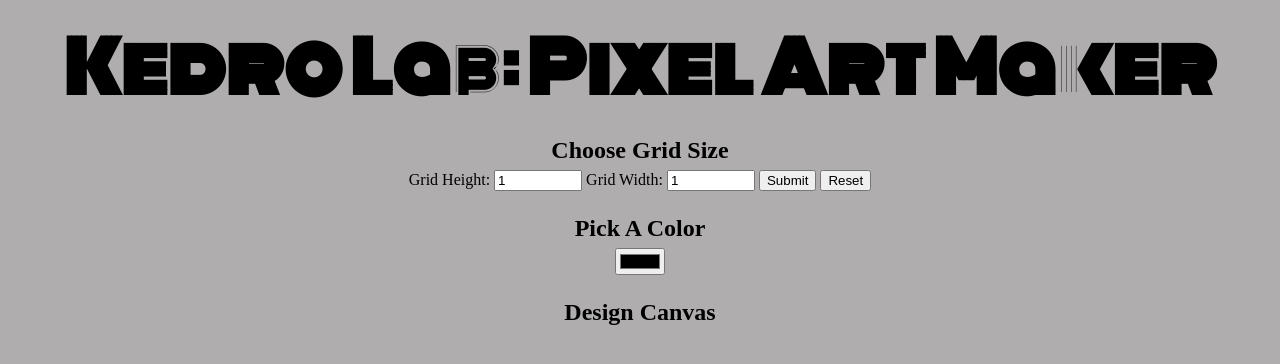
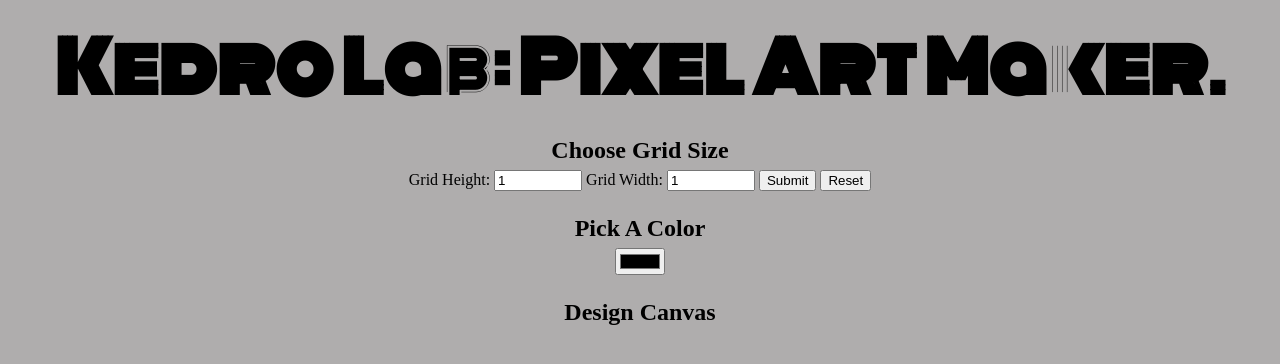
Before and after one commit to amiablekedro/Pixel-Art-Maker-Project, a plain HTML site: page index.html in a window 1280 px wide. Drawn offline with nearby package versions, Linux system fonts and the light colour scheme.

Commit message:
Update index.html

```diff
--- a/index.html
+++ b/index.html
@@ -7,7 +7,7 @@
         <script src="https://ajax.googleapis.com/ajax/libs/jquery/3.3.1/jquery.min.js"></script>
     </head>
     <body>
-        <h1>Kedro  Lab: Pixel Art Maker</h1>
+        <h1>Kedro  Lab: Pixel Art Maker.</h1>
 
         <h2>Choose Grid Size</h2>
         <form id="sizePicker">
```
